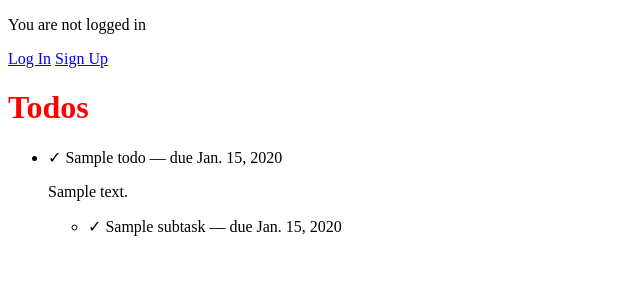
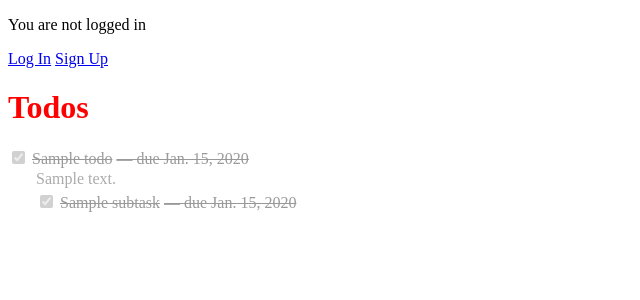
Before and after one commit to JorgeLg3/mealplanner, a Django app: page /todo/ in a window 1280 px wide. Shown: the part 26-326 px from the top of the page, without its empty margins (0-640 px from the left). Run offline with Django 5.2, Linux system fonts and the light colour scheme; tables that the repository leaves empty hold one stand-in row (values such as "Sample post"); parts of the project's set-up code (start-up, migrations or seed data) failed here and were passed over.

Commit message:
add todo interactivity

```diff
--- /dev/null
+++ b/static/css/todo.css
@@ -0,0 +1,41 @@
+.todo-list {
+  list-style: none;
+  padding-left: 0;
+}
+
+.todo-list--subtasks {
+  padding-left: 1.75rem;
+}
+
+.todo {
+  margin: 0.25rem 0;
+}
+
+.todo__check {
+  cursor: pointer;
+}
+
+.todo__check input[disabled] {
+  cursor: default;
+}
+
+.todo__due,
+.todo__description {
+  color: #666;
+}
+
+.todo__description {
+  margin: 0.15rem 0 0 1.75rem;
+}
+
+/* Done items: struck through and muted. Applies to the item's own row
+   only, so a done subtask doesn't strike its open siblings. */
+.todo--done > .todo__check .todo__name,
+.todo--done > .todo__due {
+  text-decoration: line-through;
+  color: #999;
+}
+
+.todo--done > .todo__description {
+  color: #aaa;
+}
--- /dev/null
+++ b/templates/todo/_todo_list.html
@@ -0,0 +1,46 @@
+{# The whole todo list. Toggle endpoints return this partial so the list   #}
+{# re-sorts (done items sink below open ones) in a single #todo-list swap. #}
+{# Context: todos #}
+<ul id="todo-list" class="todo-list" hx-headers='{"X-CSRFToken": "{{ csrf_token }}"}'>
+  {% for todo in todos %}
+    <li class="todo{% if todo.is_done %} todo--done{% endif %}">
+      <label class="todo__check">
+        <input type="checkbox"
+               {% if todo.is_done %}checked{% endif %}
+               {% if user.is_authenticated %}
+                 hx-post="{% url 'todo_toggle' todo.pk %}"
+                 hx-target="#todo-list"
+                 hx-swap="outerHTML"
+               {% else %}
+                 disabled
+               {% endif %}>
+        <span class="todo__name">{{ todo.name }}</span>
+      </label>
+      {% if todo.due_date %}<span class="todo__due">— due {{ todo.due_date }}</span>{% endif %}
+      {% if todo.description %}<p class="todo__description">{{ todo.description }}</p>{% endif %}
+      {% if todo.subtasks.all %}
+        <ul class="todo-list todo-list--subtasks">
+          {% for subtask in todo.subtasks.all %}
+            <li class="todo{% if subtask.is_done %} todo--done{% endif %}">
+              <label class="todo__check">
+                <input type="checkbox"
+                       {% if subtask.is_done %}checked{% endif %}
+                       {% if user.is_authenticated %}
+                         hx-post="{% url 'subtask_toggle' subtask.pk %}"
+                         hx-target="#todo-list"
+                         hx-swap="outerHTML"
+                       {% else %}
+                         disabled
+                       {% endif %}>
+                <span class="todo__name">{{ subtask.name }}</span>
+              </label>
+              {% if subtask.due_date %}<span class="todo__due">— due {{ subtask.due_date }}</span>{% endif %}
+            </li>
+          {% endfor %}
+        </ul>
+      {% endif %}
+    </li>
+  {% empty %}
+    <li>No todos yet.</li>
+  {% endfor %}
+</ul>
--- a/templates/todo/todo_list.html
+++ b/templates/todo/todo_list.html
@@ -1,26 +1,11 @@
 {% extends "base.html" %}
+{% load static %}
+
+{% block extra_css %}
+  <link rel="stylesheet" href="{% static 'css/todo.css' %}">
+{% endblock %}
 
 {% block content %}
   <h1>Todos</h1>
-  <ul>
-    {% for todo in todos %}
-      <li>
-        {% if todo.is_done %}✓{% endif %} {{ todo.name }}
-        {% if todo.due_date %} — due {{ todo.due_date }}{% endif %}
-        {% if todo.description %}<p>{{ todo.description }}</p>{% endif %}
-        {% if todo.subtasks.all %}
-          <ul>
-            {% for subtask in todo.subtasks.all %}
-              <li>
-                {% if subtask.is_done %}✓{% endif %} {{ subtask.name }}
-                {% if subtask.due_date %} — due {{ subtask.due_date }}{% endif %}
-              </li>
-            {% endfor %}
-          </ul>
-        {% endif %}
-      </li>
-    {% empty %}
-      <li>No todos yet.</li>
-    {% endfor %}
-  </ul>
+  {% include "todo/_todo_list.html" %}
 {% endblock %}
--- a/todo/urls.py
+++ b/todo/urls.py
@@ -1,7 +1,9 @@
 from django.urls import path
 
-from .views import todo_list
+from .views import subtask_toggle, todo_list, todo_toggle
 
 urlpatterns = [
     path("", todo_list, name="todo_list"),
+    path("<int:pk>/toggle/", todo_toggle, name="todo_toggle"),
+    path("subtasks/<int:pk>/toggle/", subtask_toggle, name="subtask_toggle"),
 ]
--- a/todo/views.py
+++ b/todo/views.py
@@ -1,9 +1,44 @@
-from django.shortcuts import render
+from django.contrib.auth.decorators import login_required
+from django.db import transaction
+from django.shortcuts import get_object_or_404, render
+from django.views.decorators.http import require_http_methods
 
-from .models import Todo
+from .models import Subtask, Todo
+
+
+def _todos():
+    # Subtasks are prefetched so the nested render stays one query per relation.
+    return Todo.objects.prefetch_related("subtasks")
 
 
 def todo_list(request):
-    # Subtasks are prefetched so the nested render stays one query per relation.
-    todos = Todo.objects.prefetch_related("subtasks")
-    return render(request, "todo/todo_list.html", {"todos": todos})
+    return render(request, "todo/todo_list.html", {"todos": _todos()})
+
+
+def _render_list(request):
+    """Re-render the whole list, since the model ordering moves done items
+    below open ones."""
+    return render(request, "todo/_todo_list.html", {"todos": _todos()})
+
+
+@login_required
+@require_http_methods(["POST"])
+def todo_toggle(request, pk):
+    """Flip the todo's is_done. Marking it done also marks all its subtasks
+    done; reopening it leaves the subtasks as they are."""
+    todo = get_object_or_404(Todo, pk=pk)
+    todo.is_done = not todo.is_done
+    with transaction.atomic():
+        todo.save(update_fields=["is_done"])
+        if todo.is_done:
+            todo.subtasks.update(is_done=True)
+    return _render_list(request)
+
+
+@login_required
+@require_http_methods(["POST"])
+def subtask_toggle(request, pk):
+    subtask = get_object_or_404(Subtask, pk=pk)
+    subtask.is_done = not subtask.is_done
+    subtask.save(update_fields=["is_done"])
+    return _render_list(request)
```
Also changed, not shown: todo/tests.py (+92 -1 lines).
